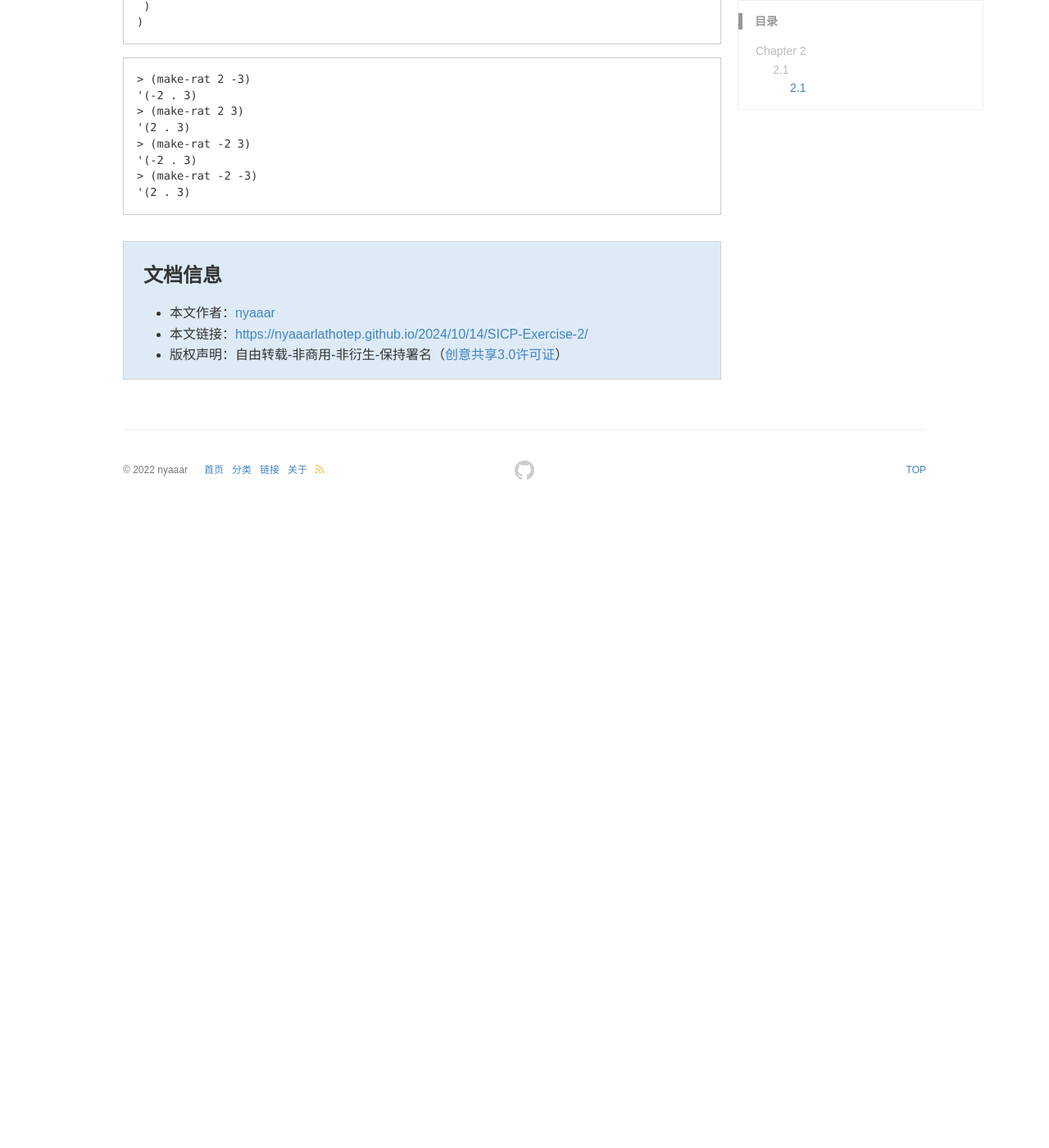
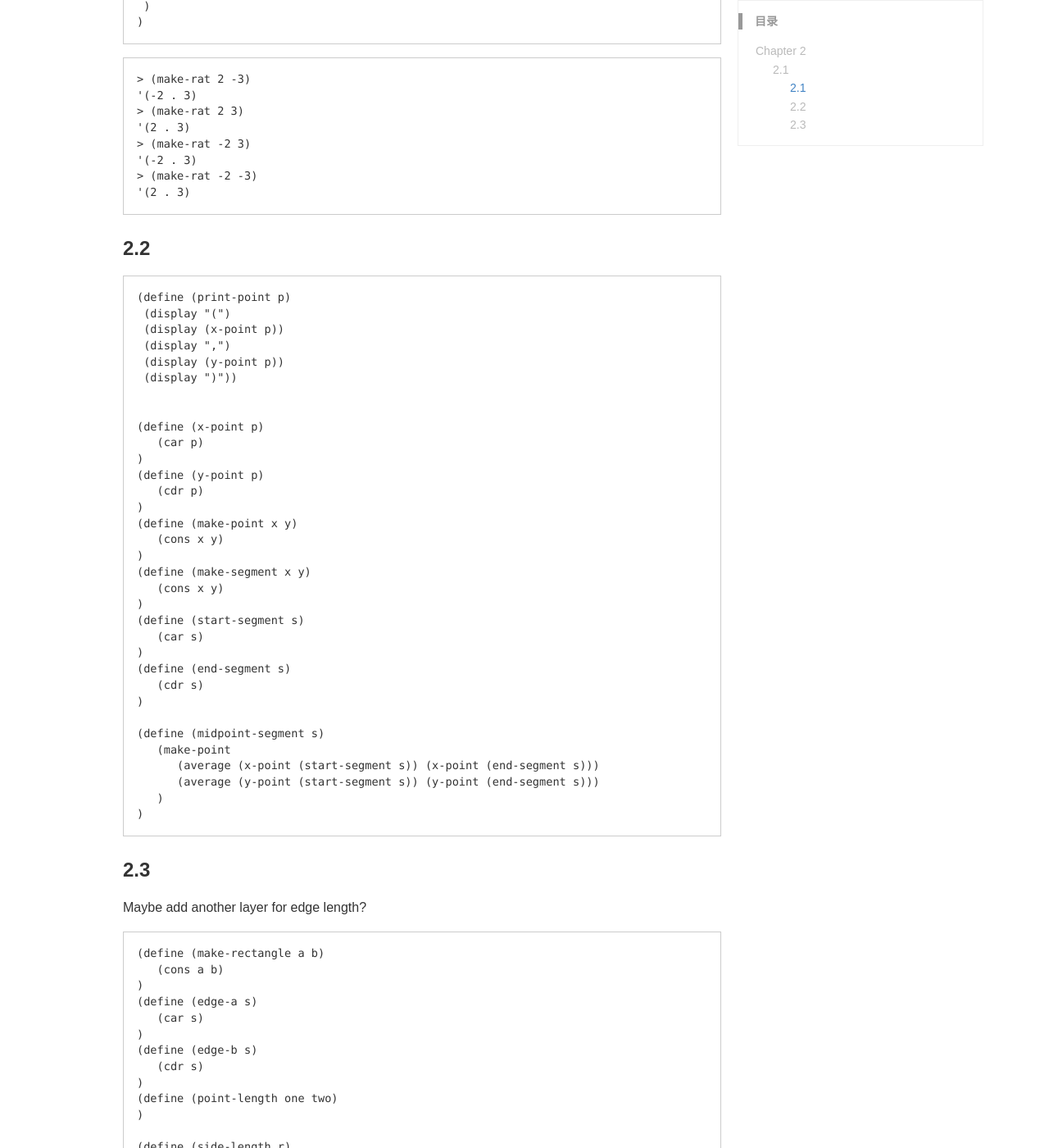
Before and after one commit to nyaaarlathotep/nyaaarlathotep.github.io, a Jekyll site: the page built from _posts/2024-10-14- SICP Exercise 2.md, in a window 1280 px wide and 1400 px high, scrolled down 944 px. Shown: the whole window at 82% size. Built offline with Jekyll 4.4.1, drawn with Linux system fonts in a browser that asks for light colours; comment, search, counter and statistics services are not loaded; a style sheet for code colours, icons or effects is not loaded; before the commit the page ends 1574 px from its top, so only the background shows below that; some of the changed text lies outside the part shown.

Commit message:
Update 2024-10-14- SICP Exercise 2.md

````diff
--- a/_posts/2024-10-14- SICP Exercise 2.md
+++ b/_posts/2024-10-14- SICP Exercise 2.md
@@ -37,3 +37,82 @@ The abstraction of data lead to the interface of the data.
 > (make-rat -2 -3)
 '(2 . 3)
 ```
+
+### 2.2
+
+```
+(define (print-point p)
+ (display "(")
+ (display (x-point p))
+ (display ",")
+ (display (y-point p))
+ (display ")"))
+
+
+(define (x-point p)
+   (car p)
+)
+(define (y-point p)
+   (cdr p)
+)
+(define (make-point x y)
+   (cons x y)
+)
+(define (make-segment x y)
+   (cons x y)
+)
+(define (start-segment s)
+   (car s)
+)
+(define (end-segment s)
+   (cdr s)
+)
+
+(define (midpoint-segment s)
+   (make-point
+      (average (x-point (start-segment s)) (x-point (end-segment s)))
+      (average (y-point (start-segment s)) (y-point (end-segment s)))
+   )
+)
+```
+
+### 2.3
+
+Maybe add another layer for edge length?
+
+```
+(define (make-rectangle a b)
+   (cons a b)
+)
+(define (edge-a s)
+   (car s)
+)
+(define (edge-b s)
+   (cdr s)
+)
+(define (point-length one two)
+)
+
+(define (side-length r)
+   (let ((a (edge-a r)))
+   (let ((b (edge-b r)))
+   (cons
+      (point-length (start-segment a) (end-segment a))
+      (point-length (start-segment b) (end-segment b))
+   )
+   )
+   )
+)
+
+(define (area r)
+(let ((edge-lengths (side-length r)))
+   (* (car edge-lengths) (cdr edge-lengths))
+)
+)
+
+(define (perimeter r)
+(let ((edge-lengths (side-length r)))
+   (* 2 (+ (car edge-lengths) (cdr edge-lengths)))
+)
+)
+```
````
